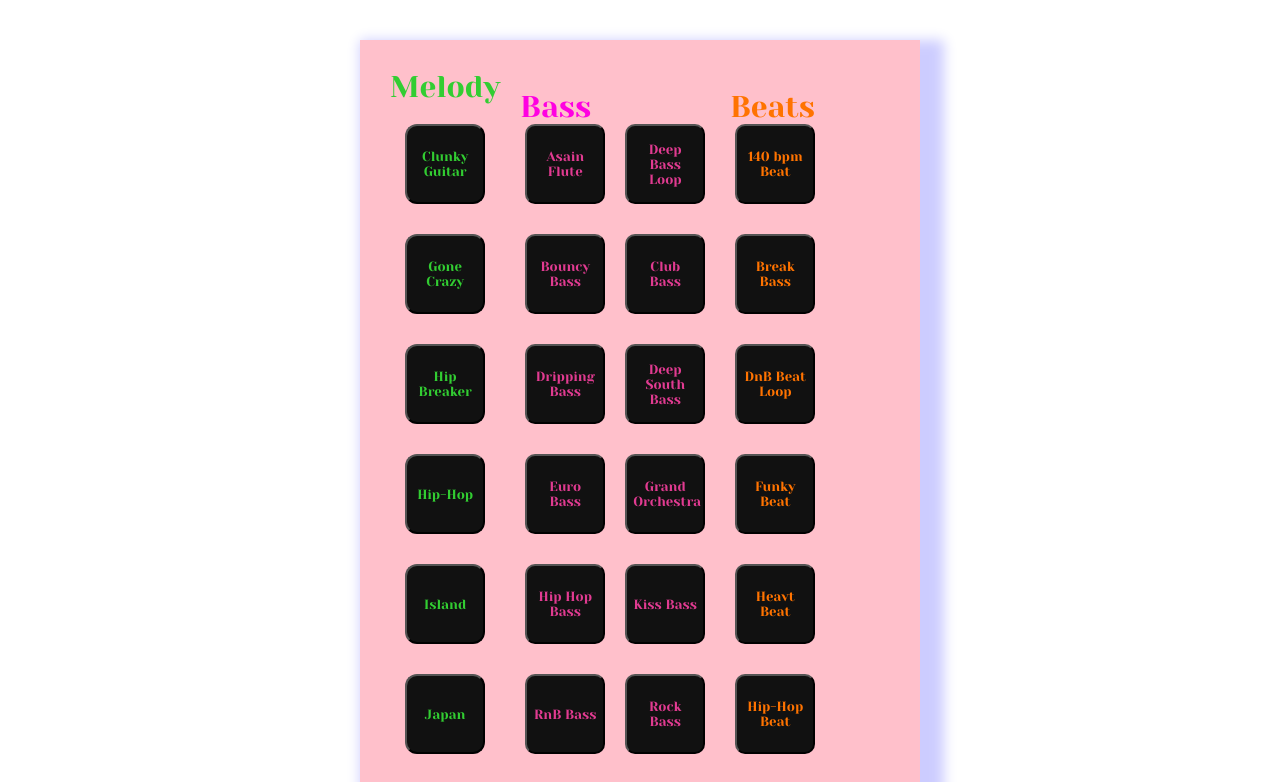
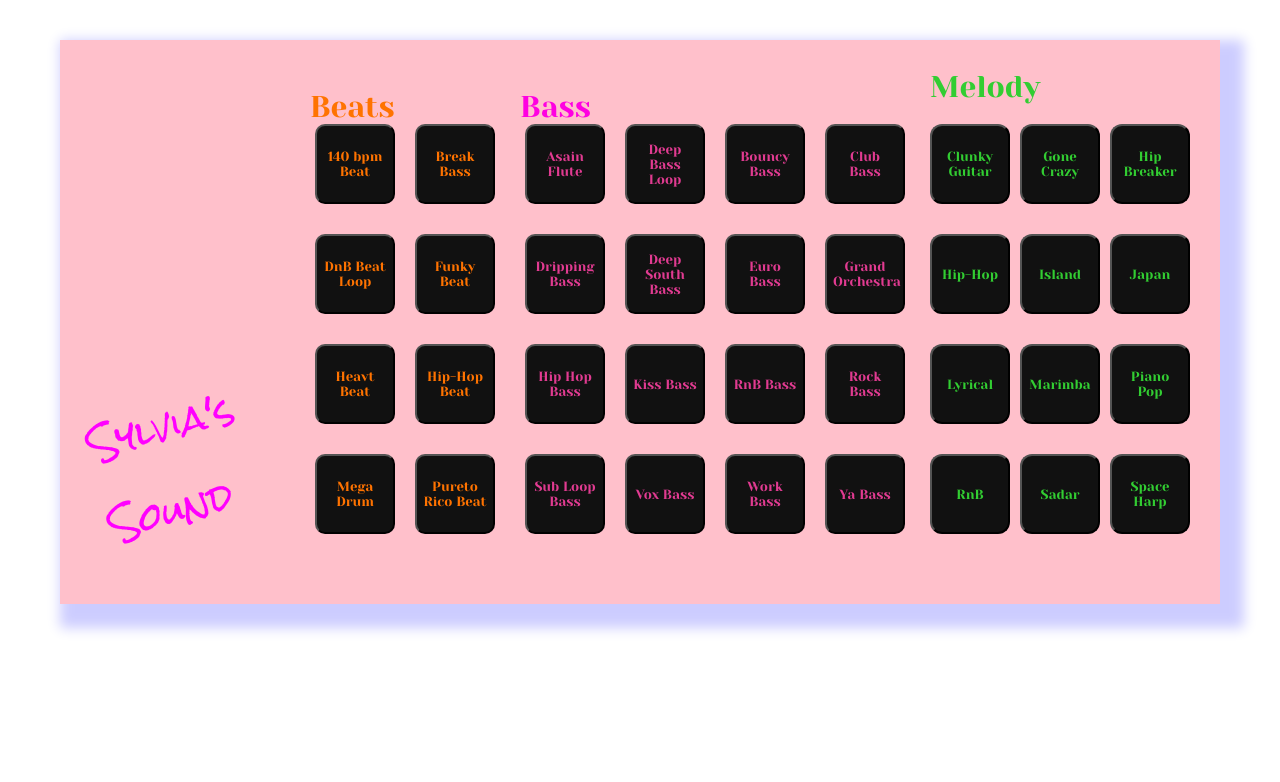
Before and after one commit to SylviaMakuch/Sound-Board, a React app: page / in a window 1280 px wide. Shown: the top 782 px of the page. Built offline with nearby package versions, Linux system fonts and the light colour scheme.

Commit message:
Loop: false

```diff
--- a/components/bass/bass.tsx
+++ b/components/bass/bass.tsx
@@ -9,7 +9,7 @@ const Container = styled.div`
 const Title = styled.div`
     font-family: Yeseva One, sans-serif;
     font-size: 30px;
-    color: ff00e1;
+    color: #ff00e1;
 `;
 
 export default function BassContainer() {
--- a/components/bass/bassplayer.tsx
+++ b/components/bass/bassplayer.tsx
@@ -9,9 +9,9 @@ const Container = styled.div`
   grid-template-columns: repeat(4, 1fr);
   gap: 10px;
   grid-auto-rows: minmax(100px, auto);
-  @media(max-height: 800px) {
+  /* @media(max-height: 800px) {
     grid-template-columns: repeat(2, 1fr);
-    }
+    } */
 `;
 
 const Button = styled.button`
@@ -24,6 +24,7 @@ const Button = styled.button`
     border-radius: 10px;
     cursor: pointer;
     position: relative;
+
 
 &:before {
     content: '';
@@ -92,7 +93,7 @@ export const Bassplayer = () => {
         return new Howl({
             src: beat,
             autoplay: false,
-            loop: true,
+            loop: false,
             volume: 0.5
         });
     }
--- a/components/beats/beatsplayer.tsx
+++ b/components/beats/beatsplayer.tsx
@@ -9,9 +9,9 @@ const Container = styled.div`
   grid-template-columns: repeat(2, 1fr);
   gap: 10px;
   grid-auto-rows: minmax(100px, auto);
-  @media(max-height: 800px) {
+  /* @media(max-height: 800px) {
     grid-template-columns: repeat(1, 1fr);
-    }
+    } */
 `;
 
 const Button = styled.button`
--- a/components/melody/melodyplayer.tsx
+++ b/components/melody/melodyplayer.tsx
@@ -11,9 +11,9 @@ const Container = styled.div`
   grid-auto-rows: minmax(100px, auto);
   margin-top: 20px;
   justify-items: center;
-  @media(max-height: 800px) {
+/* @media(max-height: 800px) {
     grid-template-columns: repeat(1, 1fr);
-    }
+    }   */
 `;
 
 const Button = styled.button`
@@ -93,7 +93,7 @@ export const Melodyplayer = () => {
         return new Howl({
             src: beat,
             autoplay: false,
-            loop: true,
+            loop: false,
             volume: 0.5
         });
     }
--- a/components/musicbox.tsx
+++ b/components/musicbox.tsx
@@ -12,11 +12,11 @@ const Container = styled.div`
     padding: 30px;
     margin: 40px;
     box-shadow: 12px 12px 12px 12px rgba(0, 0, 255, .2);
-    @media(max-height: 800px) {
+    /* @media(max-height: 800px) {
         width: 500px;
         flex-direction: row;
         height: 1500px;
-    }
+    } */
 `;
 
 const Title = styled.div`
@@ -25,12 +25,12 @@ const Title = styled.div`
    font-size: 35px;
    transform: rotate(-15deg);
    position: relative;
-    top: 200px;
-    left:25px;
-    @media(max-height: 800px) {
+    top: 300px;
+    left: 50px;
+    /* @media(min-height: 800px) {
         top: 1300px;
         left:60px;
-    }
+    } */
 `;
 
 export default function MusicBox() {
```
